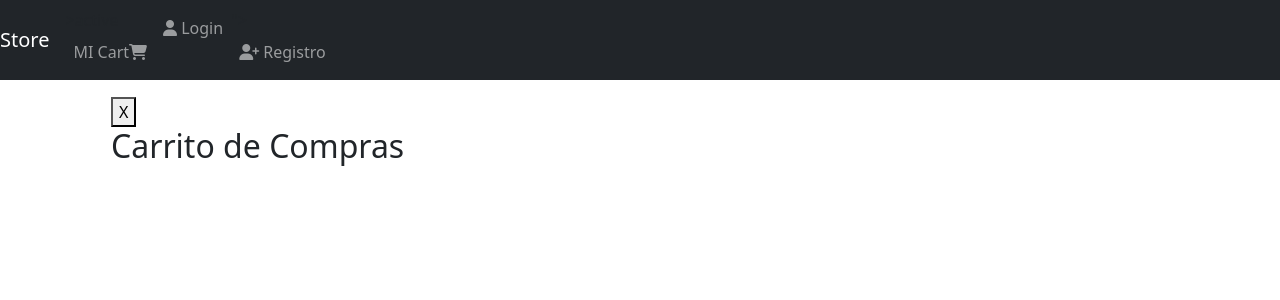
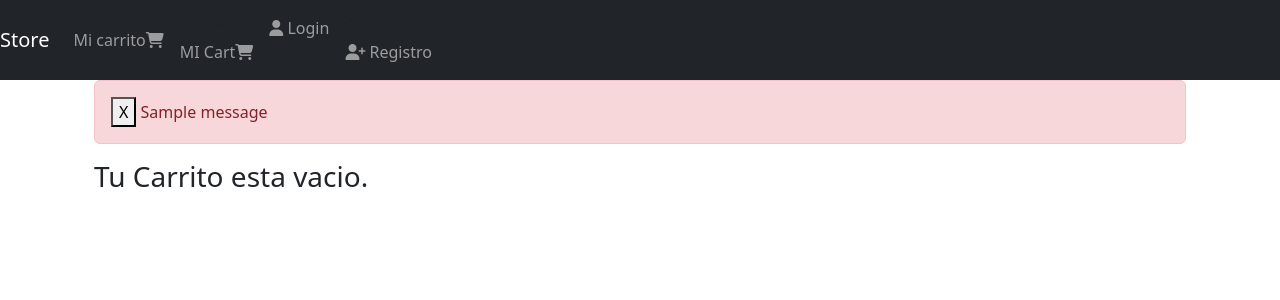
Before and after one commit to Christian-Coria/webshop, a Django app: page /carts/ in a window 1280 px wide. Shown: the top 300 px of the page. Run offline with Django 3.2, Linux system fonts and the light colour scheme; tables that the repository leaves empty hold one stand-in row (values such as "Sample post"); one stand-in notice (Sample message) is shown; some libraries are stand-ins or nearby versions.

Commit message:
correcciones

```diff
--- a/carts/views.py
+++ b/carts/views.py
@@ -29,7 +29,9 @@ def cart(request):
 
     cart = get_or_create_cart(request)
 
-    return render(request, 'carts/cart.html', {})
+    return render(request, 'carts/cart.html', {
+        'cart' : cart
+    })
 
 
 def add(request):
@@ -38,4 +40,7 @@ def add(request):
 
     cart.products.add(product) #agregamos el producto al carrito
 
-    return render(request, 'carts/add.html', { 'product' : product })
+    return render(request, 'carts/add.html', {
+        'product' : product }
+
+        )
--- a/shop/templates/carts/cart.html
+++ b/shop/templates/carts/cart.html
@@ -1,5 +1,54 @@
 {% extends 'base.html' %}
+{% load product_extras %}
 
 {% block content %}
-<h2>Carrito de Compras</h2>
+
+{% if cart.products.exists %} {# osea si el carrito de compras existe #}
+<div class="col-8">
+    <table class="table">
+        <thead>
+            <tr>
+                <th scope="col"></th>
+                <th scope="col"></th>
+                <th scope="col"></th>
+                <th scope="col">Cantidad</th>
+                <th scope="col">Precio</th>
+            </tr>
+        </thead>
+        <tbody>
+            {% for product in cart.products.all %}
+                <tr>
+                    <th>{{ forloop.counter }}</th> {# podemos utilizar este objeto siempre que estemos dentro de un for #}
+                    <th>
+                        {% if product.image %}
+                            <img src="{{ product.image.url }}"alt="Imagen del Producto" width="60" height="60">
+                        {% endif %}
+                    </th>
+                    <th>
+                        <a href="{% url 'products:product' product.slug %}">{{ product.title }}</a>  {# mostramos el nombre del producto #}
+                    </th>
+                    <th>1</th>
+                    <th>
+                        <span class="font-weight-bold text-danger">{{ product.price | price_format }}</span>
+                    </th>
+                <tr>
+            {% endfor %}
+    </table>
+</div>
+{% else %}
+    <div class="col">
+        <p class="h3">Tu Carrito esta vacio.</p>
+        {#<a href={% url 'index' %}>Seguir Comprando</a>         no anda?#}
+    </div>
+{% endif%}
+
+
+
+<div class="col">
+
+</div>
+
+
+
+
 {% endblock %}
--- a/shop/templates/message.html
+++ b/shop/templates/message.html
@@ -1,7 +1,9 @@
 <div class="container">
     {% if messages %}
         {% for message in messages %}
-           <div class="alert" {% if message.tags == 'succes'%}alert-succes{% else %}alert-danger{%endif%}>
+           <div class="alert {% if message.tags == 'succes'%}alert-succes{% else %}alert-danger{% endif %}">
             <button type="button" class="close" data-dismiss="alert">X</button>
+            {{ message }}
+           </div>
         {% endfor %}
     {% endif %}
--- a/shop/templates/navbar.html
+++ b/shop/templates/navbar.html
@@ -12,6 +12,13 @@
     </button>    {#este boton solo aparece si la pantalla es pequeña#}
 
     <div id="navb" class="navbar-collapse collapse hide">
+
+        <ul class="nav navbar-nav mr-auto">
+            <li class="nav-item">
+                <a class="nav-link" href="{% url 'carts:cart' %}">Mi carrito<span class="fas fa-shopping-cart"></span></a>
+            </li>
+        </ul>
+
         <ul class="nav navbar-nav ml-auto">
             <li class="nav-item"> {% if request.path == cart%}>active{% endif %}
                 <a class="nav-link" href="{{ cart }}">
```
